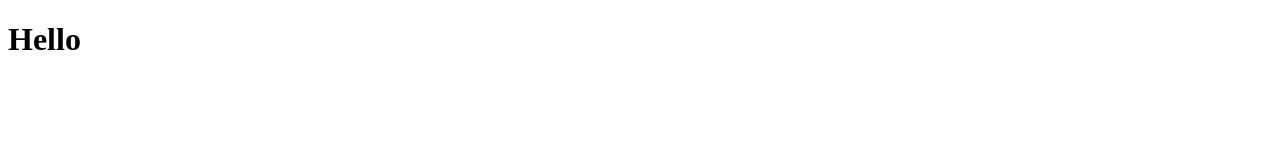
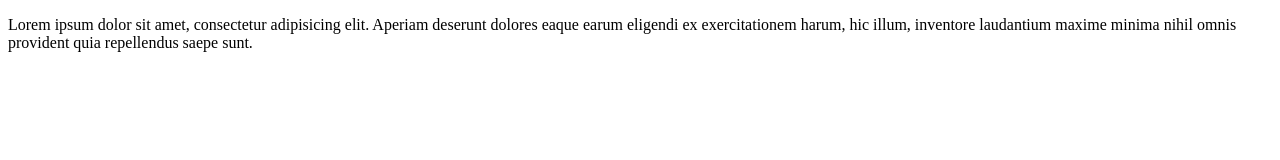
Before and after one commit to vovawolf/test, a website: page themes/cubeR/index.html in a window 1280 px wide. Drawn offline with Linux system fonts and the light colour scheme.

Commit message:
first commit

```diff
--- a/themes/cubeR/index.html
+++ b/themes/cubeR/index.html
@@ -2,10 +2,9 @@
 <html lang="en">
 <head>
 	<meta charset="UTF-8">
-	<title>Title</title>
+	<title></title>
 </head>
 <body>
-	<h1>Hello</h1>
-
+	<p>Lorem ipsum dolor sit amet, consectetur adipisicing elit. Aperiam deserunt dolores eaque earum eligendi ex exercitationem harum, hic illum, inventore laudantium maxime minima nihil omnis provident quia repellendus saepe sunt.</p>
 </body>
 </html>
```
Also changed, not shown: README.md.
